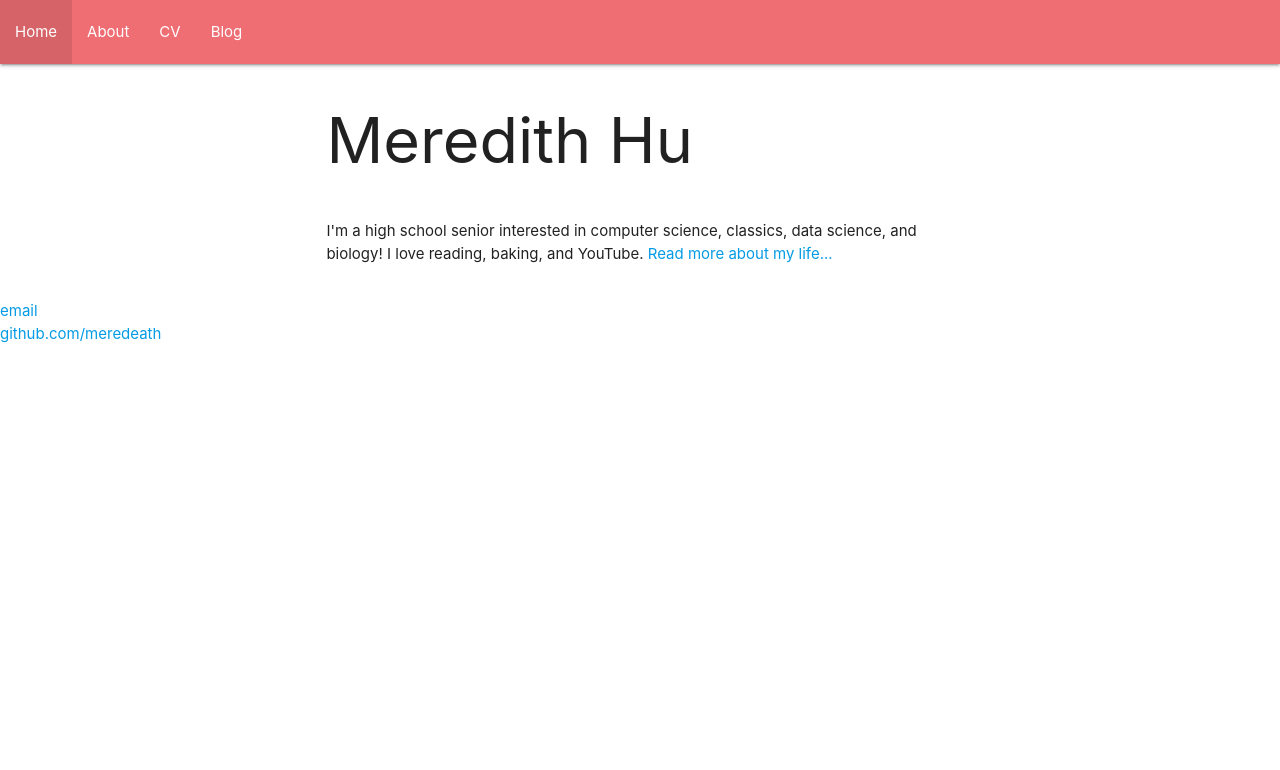
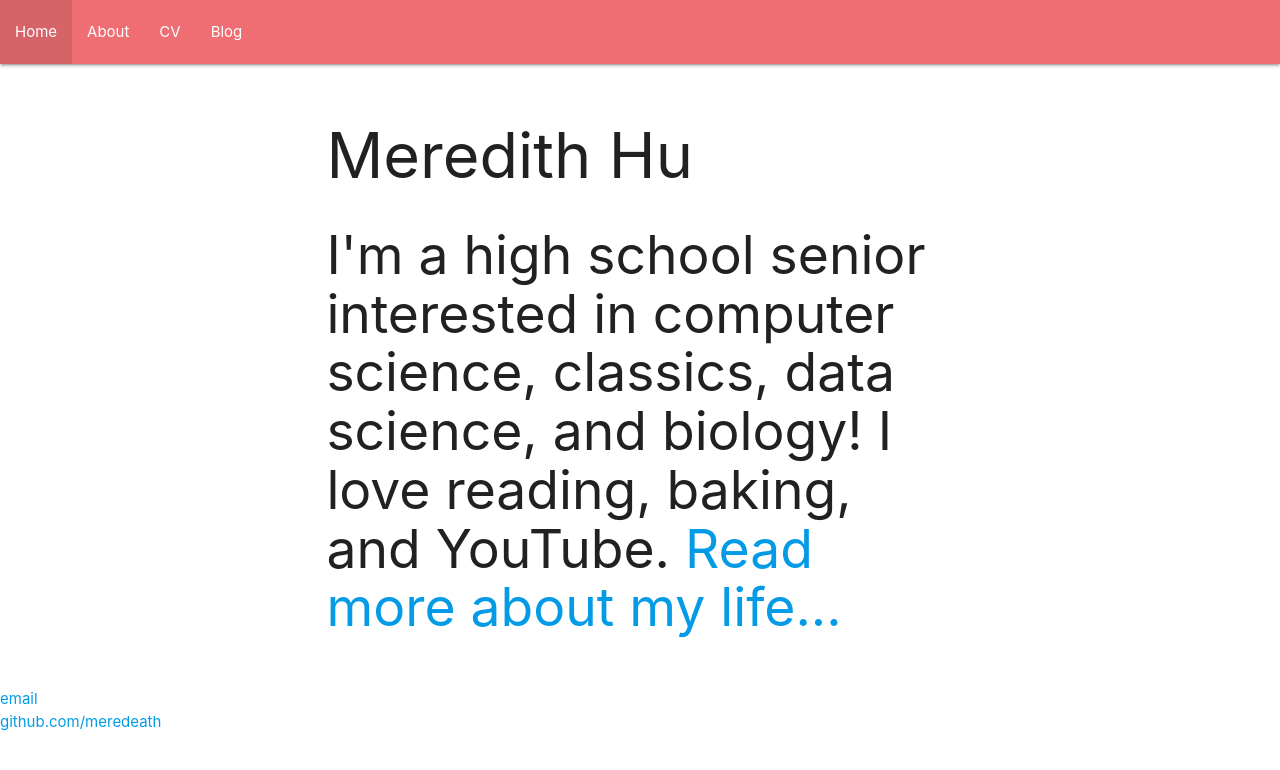
Before and after one commit to meredithmhu/meredithmhu.github.io, a Jekyll site: the page built from index.html, in a window 1280 px wide. Shown: the top 770 px of the page. Built offline with Jekyll 4.4.1, drawn with Linux system fonts in a browser that asks for light colours.

Commit message:
Update index.html
trying more materialize

```diff
--- a/index.html
+++ b/index.html
@@ -4,11 +4,12 @@ title: Meredith Hu's Personal Website
 content: hello
 ---
 <div class = "container">
-<div class = "row">
-  <h1>Meredith Hu</h1>
+	<div class = "section">
+
+  		<h1>Meredith Hu</h1>
+
+
+		<h2> I'm a high school senior interested in computer science, classics, data science, and biology! I love reading, baking, and YouTube. <a href="/about">Read more about my life...</a></h2>
+
+	</div>
 </div>
-
-<div class="row">
-	<p> I'm a high school senior interested in computer science, classics, data science, and biology! I love reading, baking, and YouTube. <a href="/about">Read more about my life...</a></p>
-</div><!-- /.blurb -->
-</div>
```
